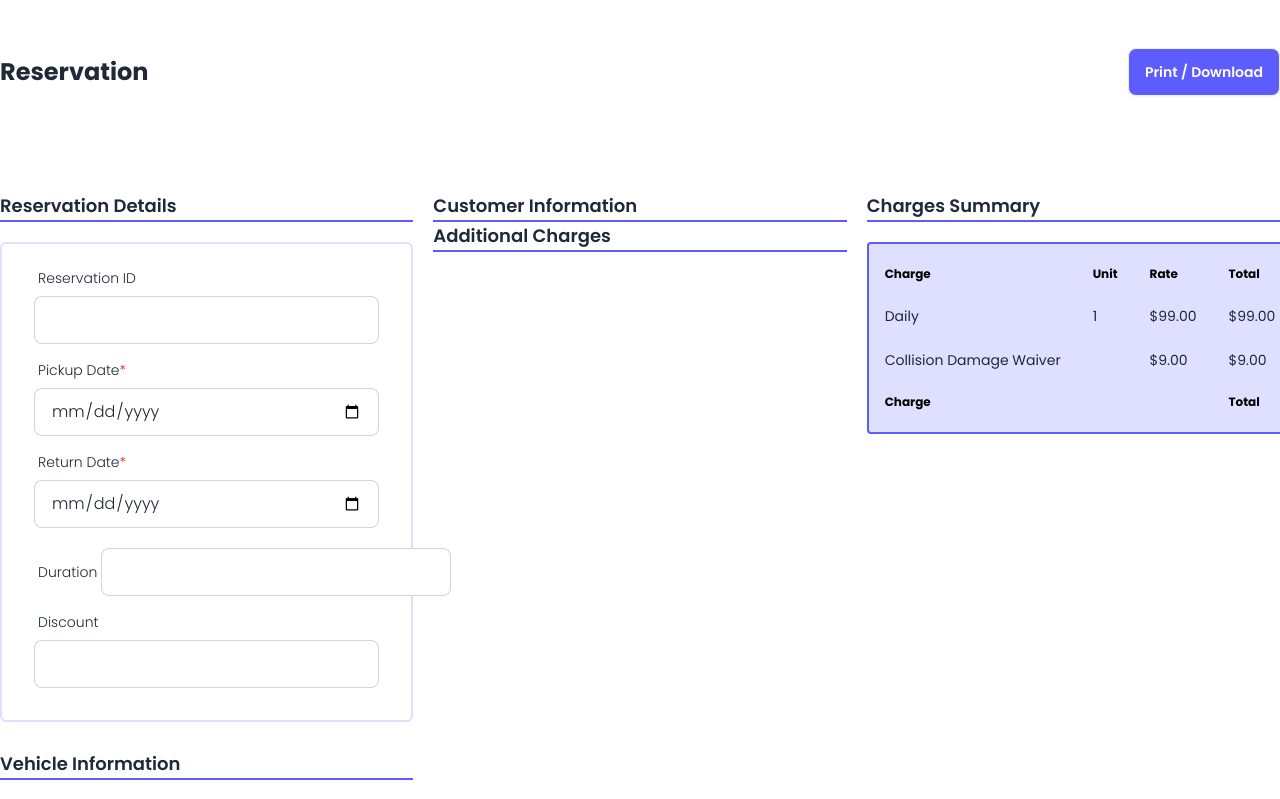
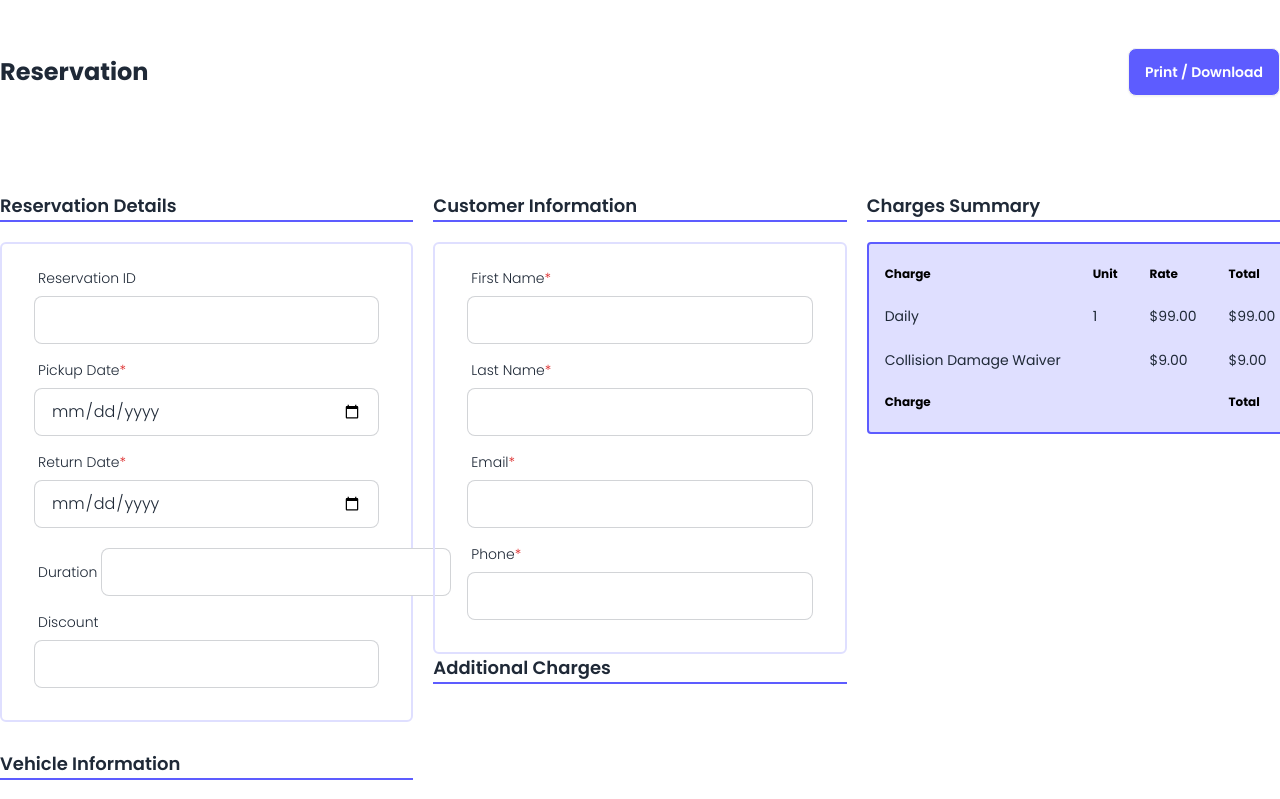
Before and after one commit to Anita-Mahmud/invoice-generator, a React (Vite) app: page / in a window 1280 px wide. Shown: the top 799 px of the page. Built offline with nearby package versions, Linux system fonts and the light colour scheme.

Commit message:
customer information added

```diff
--- a/src/Pages/MainContent/Details&Information/CustomerInfo.jsx
+++ b/src/Pages/MainContent/Details&Information/CustomerInfo.jsx
@@ -4,6 +4,37 @@ const CustomerInfo = () => {
     return (
         <div>
              <h3 className="text-lg font-semibold border-b-2 border-[#5D5CFF]">Customer Information</h3>
+             <div className="card w-full rounded-md border-2 border-[#DFDFFF] mt-5 font-display text-sm font-light">
+      <form className="card-body -mt-4">
+        <div className="form-control">
+          <label className="label">
+            <span className="label-text">First Name<span className="text-red-600">*</span></span>
+          </label>
+          <input type="text" placeholder="" name="first_name" className="input input-bordered" required />
+        </div>
+        <div className="form-control">
+          <label className="label">
+            <span className="label-text">Last Name<span className="text-red-600">*</span></span>
+          </label>
+          <input type="text" placeholder="" name="last_name" className="input input-bordered" required />
+        </div>
+        <div className="form-control">
+          <label className="label">
+            <span className="label-text">Email<span className="text-red-600">*</span></span>
+          </label>
+          <input type="email" placeholder="" name="email" className="input input-bordered" required />
+        </div>
+        <div className="form-control">
+          <label className="label">
+            <span className="label-text">Phone<span className="text-red-600">*</span></span>
+          </label>
+          <input type="text" placeholder="" name="phone" className="input input-bordered" required />
+        </div>
+
+
+
+      </form>
+    </div>
         </div>
     );
 };
```
